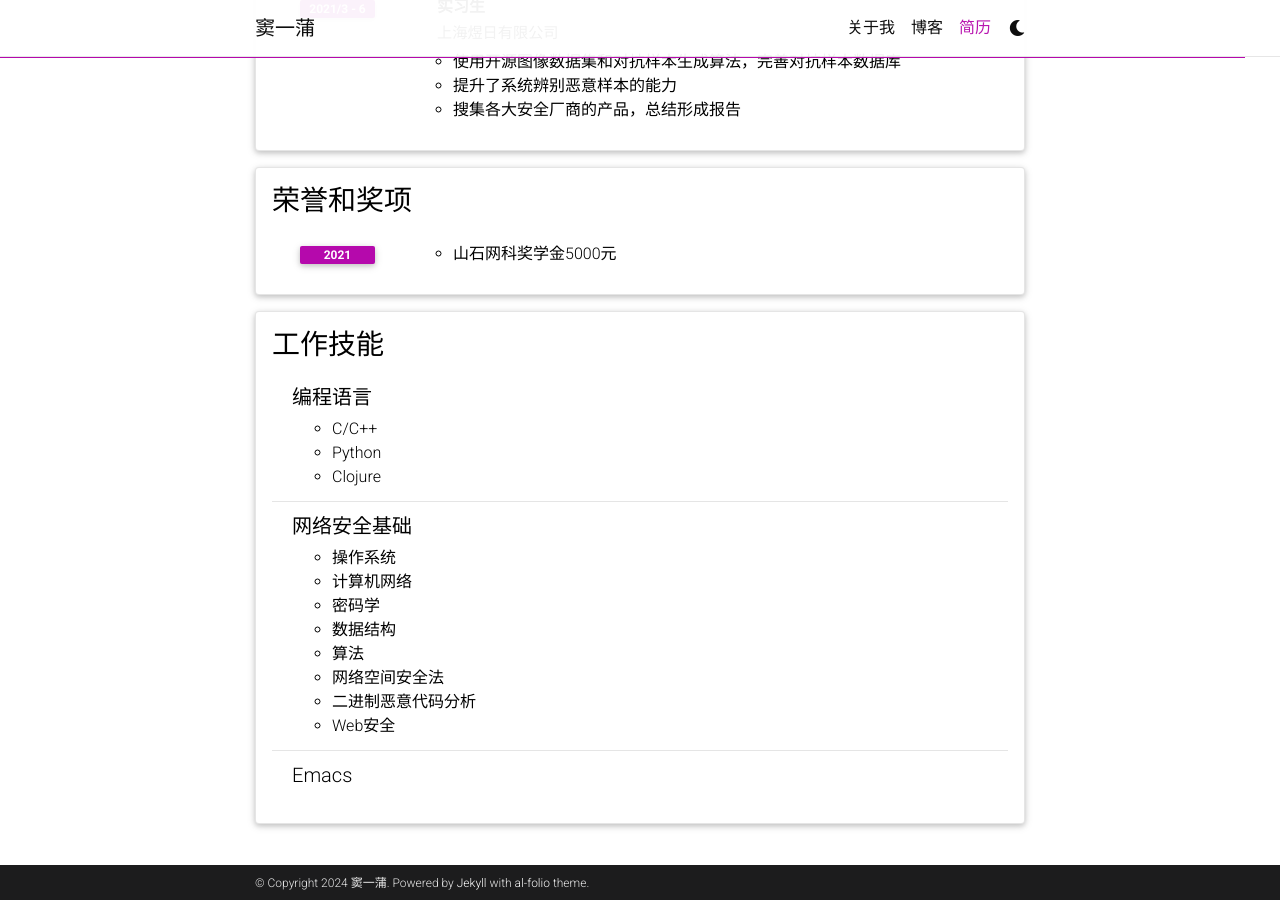
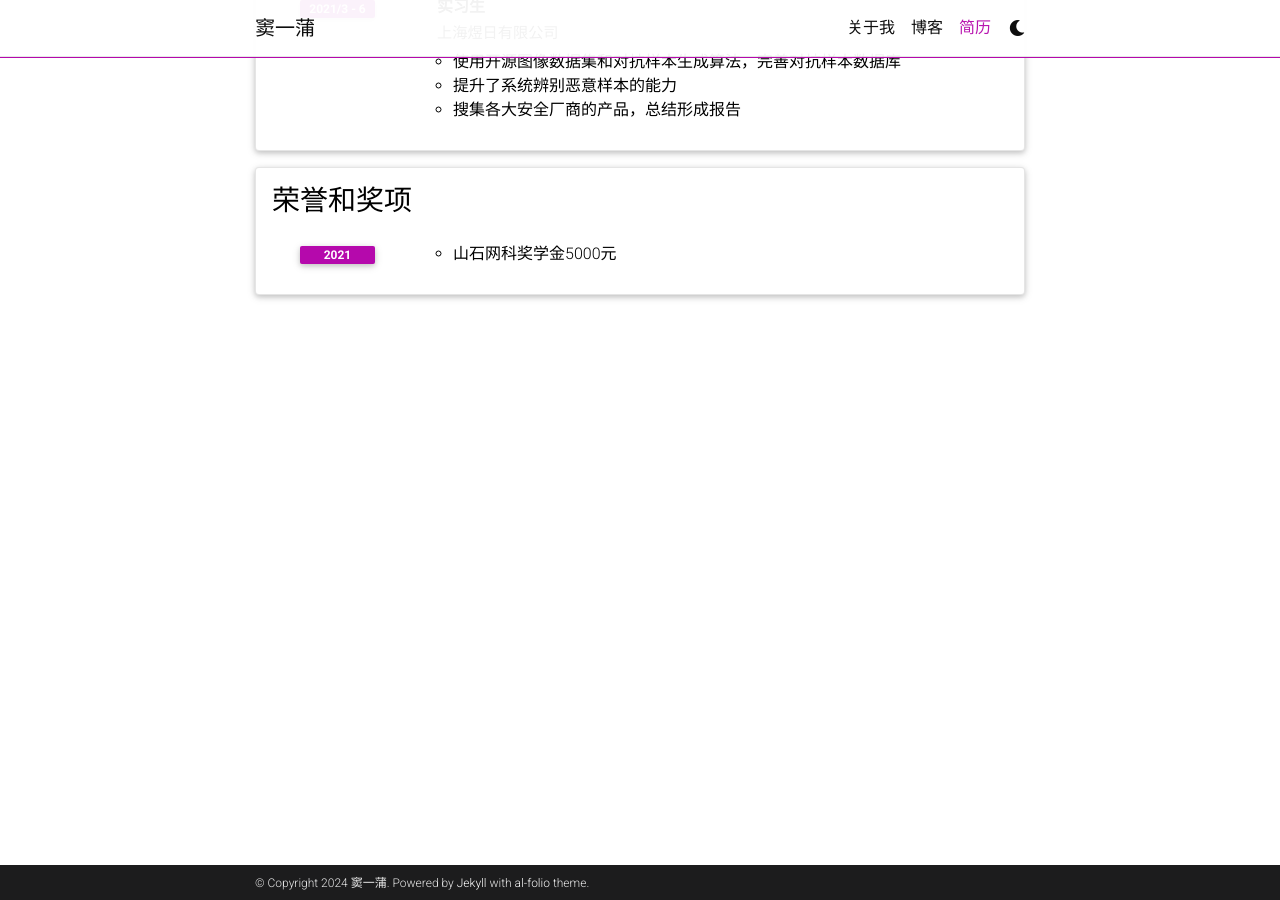
Before and after one commit to douyipu/douyipu.github.io, a Jekyll site: the page built from _pages/cv.md, in a window 1280 px wide and 900 px high, scrolled down 1188 px. Built offline with Jekyll 4.4.1, drawn with Linux system fonts in a browser that asks for light colours; comment, search, counter and statistics services are not loaded; a style sheet for code colours, icons or effects is not loaded.

Commit message:
Update cv.yml

```diff
--- a/_data/cv.yml
+++ b/_data/cv.yml
@@ -55,23 +55,3 @@
     - year: 2021
       items:
         - 山石网科奖学金5000元
-
-- title: 工作技能
-  type: nested_list
-  contents:
-    - title: 编程语言
-      items:
-        - C/C++
-        - Python
-        - Clojure
-    - title: 网络安全基础
-      items:
-        - 操作系统
-        - 计算机网络
-        - 密码学
-        - 数据结构
-        - 算法
-        - 网络空间安全法
-        - 二进制恶意代码分析
-        - Web安全
-    - title: Emacs
```
